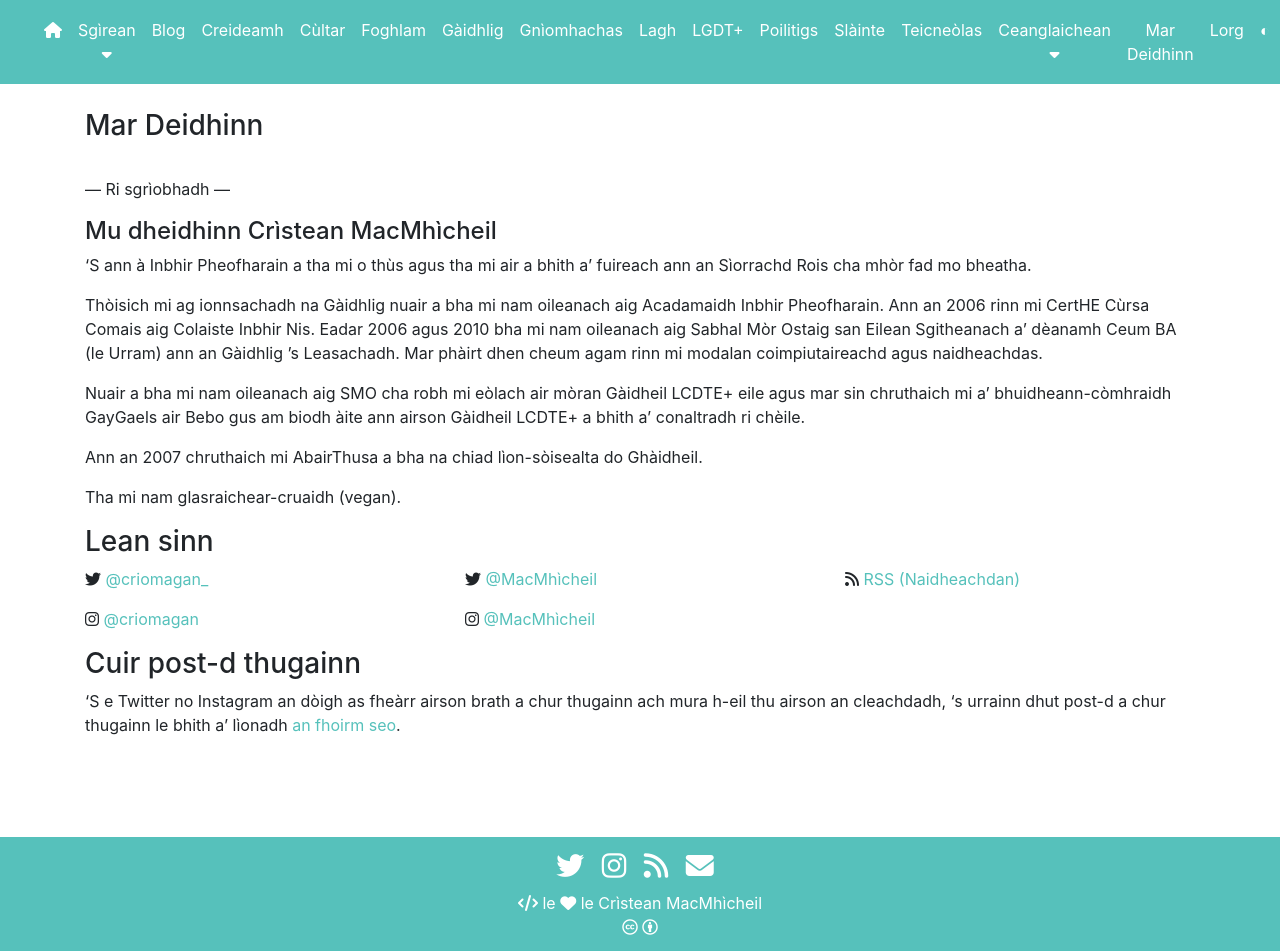
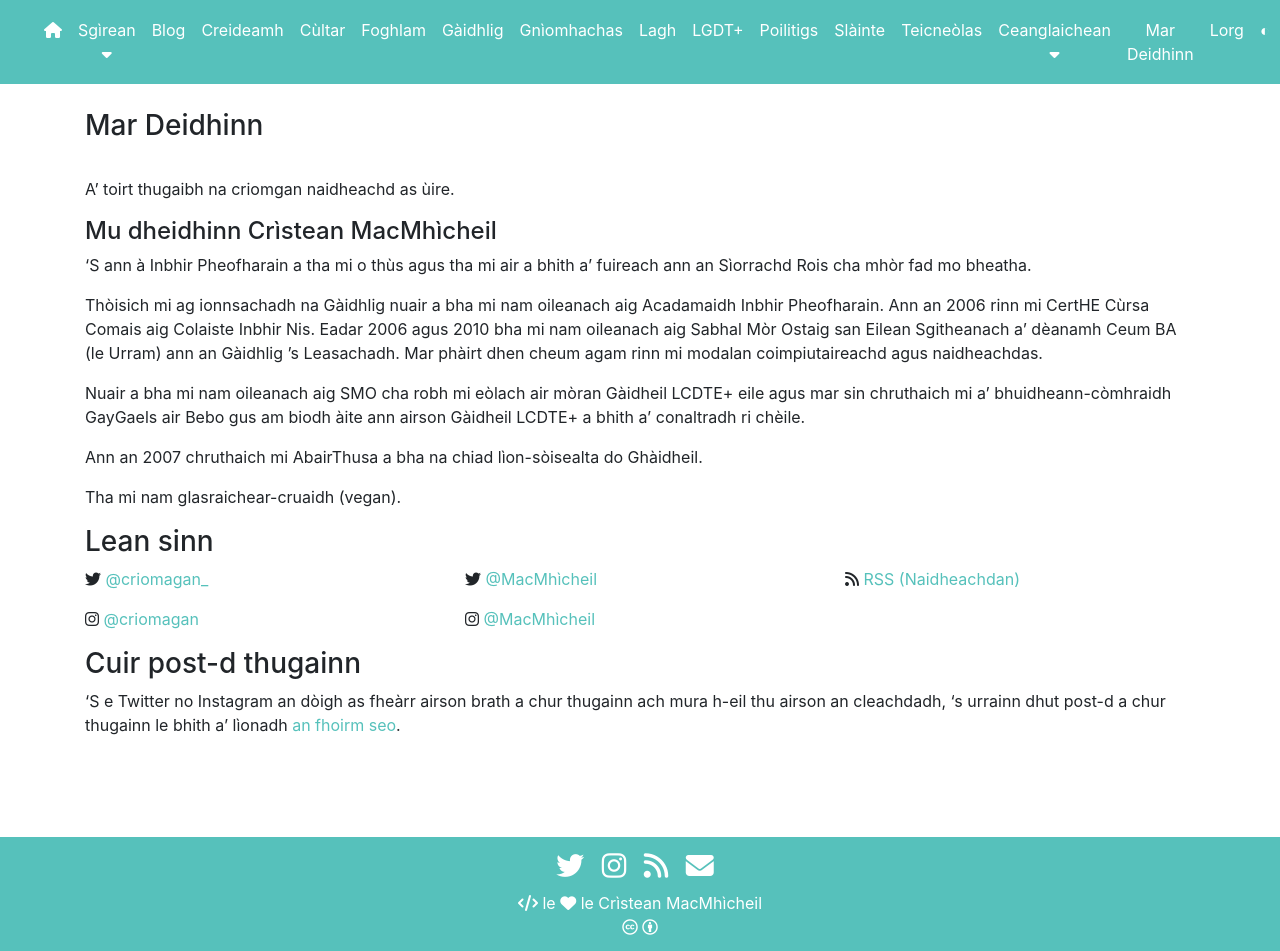
Before and after one commit to criomagan/criomagan.github.io, a Jekyll site: the page built from mar-deidhinn.md, in a window 1280 px wide, cut to the strip 0-951 px from the top of the page. Built offline with Jekyll 4.4.1, drawn with Linux system fonts in a browser that asks for light colours; nearby versions of some CDN libraries.

Commit message:
Update mar-deidhinn.md

```diff
--- a/mar-deidhinn.md
+++ b/mar-deidhinn.md
@@ -4,7 +4,7 @@ title: Mar Deidhinn
 permalink: /mar-deidhinn/
 ---
 
---- Ri sgrìobhadh ---
+A' toirt thugaibh na criomgan naidheachd as ùire.
 
 #### Mu dheidhinn Crìstean MacMhìcheil
 
```
